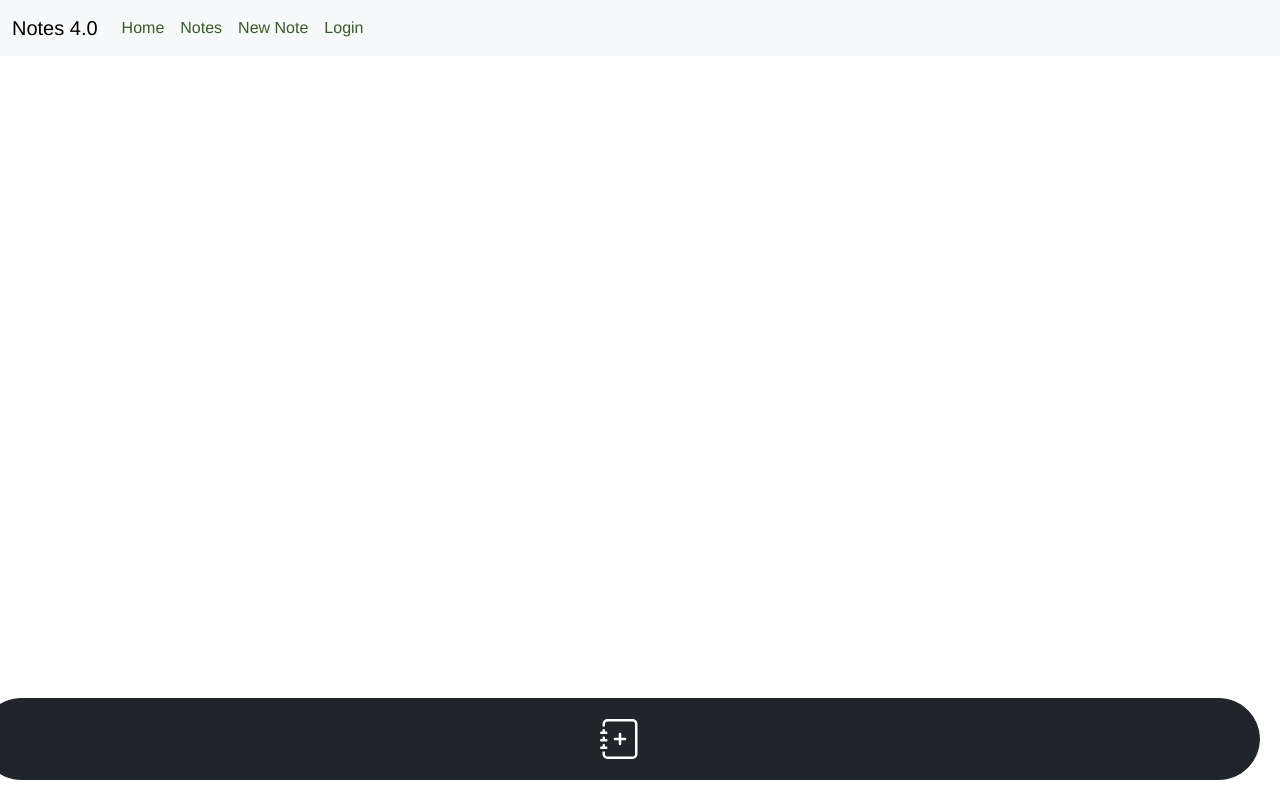
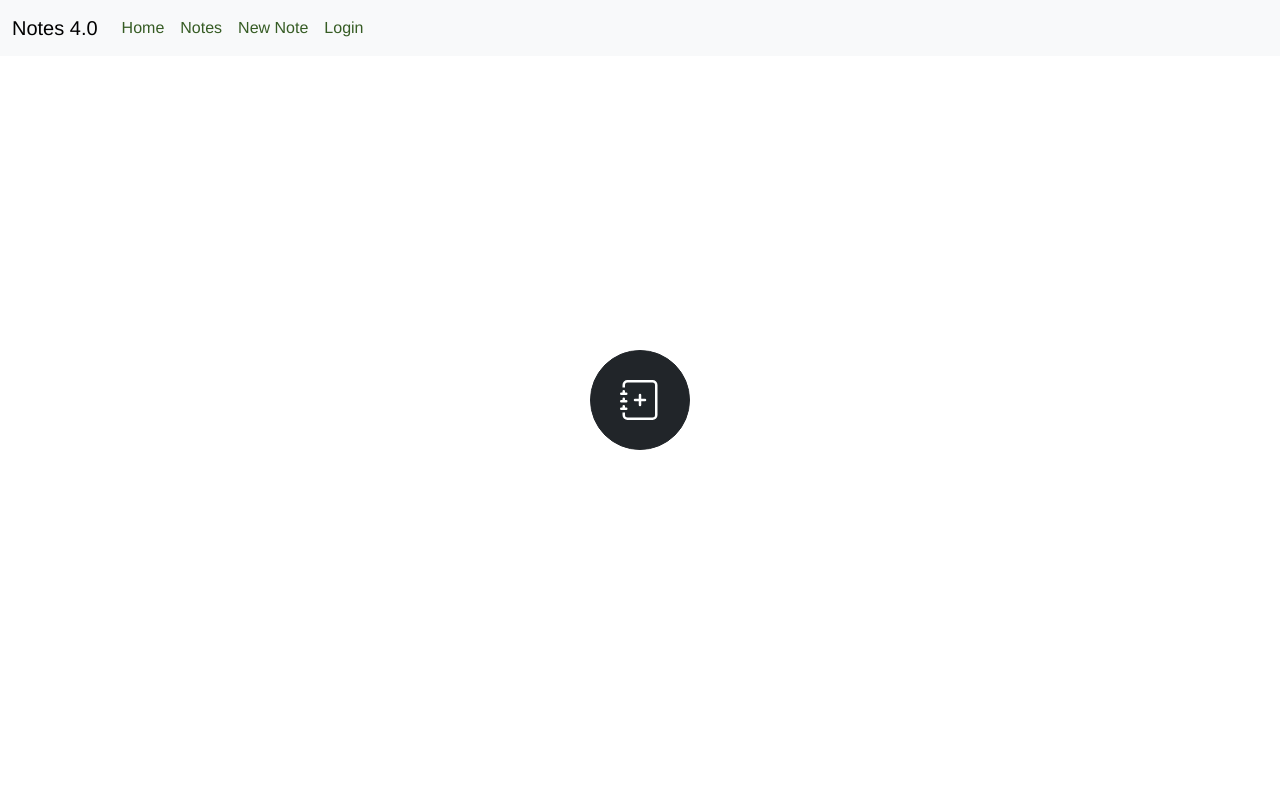
Before and after one commit to KroeningJ/webtech-frontend, a Vue app: page /new-note in a window 1280 px wide. Built offline with nearby package versions, Linux system fonts and the light colour scheme.

Commit message:
Update: More Upgradezzz

```diff
--- a/src/components/NewNoteForm.vue
+++ b/src/components/NewNoteForm.vue
@@ -30,10 +30,10 @@
           </div>
         </div>
         <div class="mb-3">
-          <label for="noteCard" class="form-label">Colour</label>
+          <label for="noteCard" class="form-label">Color</label>
           <select class="form-control" id="noteCard" v-model="noteCard" required>
-            <option value="note01.png">Blue Note Card</option>
-            <option value="note03.png">Red Note Card</option>
+            <option value="note01.png">Blue</option>
+            <option value="note03.png">Red</option>
           </select>
           <div class="invalid-feedback">
             Please select a note card.
@@ -61,7 +61,7 @@ export default {
   name: 'NewNoteForm',
   data () {
     return {
-      ldt: '',
+      ldt: new Date().toISOString().slice(0, 16),
       entry: '',
       noteCard: 'note01.png',
       serverValidationMessages: null
@@ -70,6 +70,12 @@ export default {
   methods: {
     createNote (event) {
       event.preventDefault()
+
+      // Überprüfen, ob das Textfeld leer ist
+      if (!this.entry.trim()) {
+        this.serverValidationMessages = ['Error: Empty field']
+        return
+      }
 
       const note = {
         ldt: this.ldt,
@@ -83,6 +89,7 @@ export default {
         .then(response => {
           this.serverValidationMessages = null
           this.resetForm()
+          this.showSuccessNotification()
         })
         .catch(error => {
           console.log('error', error)
@@ -94,9 +101,12 @@ export default {
         })
     },
     resetForm () {
-      this.ldt = ''
+      this.ldt = new Date().toISOString().slice(0, 16) // Setzt das Datum und die Uhrzeit auf die aktuelle Uhrzeit und das aktuelle Datum zurück
       this.entry = ''
       this.noteCard = 'note01.png'
+    },
+    showSuccessNotification () {
+      window.alert('Note successfully created.') // Zeigt eine Benachrichtigung an, wenn eine Notiz erfolgreich erstellt wurde
     }
   }
 }
@@ -105,9 +115,12 @@ export default {
 <style scoped>
 .sticky-button {
   position: fixed;
-  bottom: 20px;
-  right: 20px;
+  bottom: 50%; /* Zentriert den Button vertikal */
+  right: 50%; /* Zentriert den Button horizontal */
+  transform: translate(50%, 50%); /* Korrigiert die Positionierung, damit der Button genau in der Mitte ist */
+  width: 100px; /* Setzt die Breite des Buttons */
+  height: 100px; /* Setzt die Höhe des Buttons */
   padding: 20px 20px;
-  border-radius: 60px;
+  border-radius: 50px; /* Macht den Button rund */
 }
 </style>
--- a/src/components/NoteCard.vue
+++ b/src/components/NoteCard.vue
@@ -8,7 +8,7 @@
     <div class="card-body">
       <h5 class="card-title">Note {{ note.id }}</h5>
       <p class="card-text">
-        Entry Time: {{ note.ldt }}
+        {{ formatDateTime(note.ldt) }}
       </p>
       <button class="btn btn-danger" @click="confirmDelete">Delete</button>
     </div>
@@ -48,6 +48,16 @@ export default {
       if (window.confirm('Are you sure you want to delete this note?')) {
         this.$emit('delete-note', this.note.id)
       }
+    },
+
+    formatDateTime (dateTimeString) {
+      const dateTime = new Date(dateTimeString)
+      const day = dateTime.getDate().toString().padStart(2, '0')
+      const month = (dateTime.getMonth() + 1).toString().padStart(2, '0') // Monate beginnen bei 0 in JavaScript
+      const year = dateTime.getFullYear()
+      const hours = dateTime.getHours().toString().padStart(2, '0')
+      const minutes = dateTime.getMinutes().toString().padStart(2, '0')
+      return `${day}.${month}.${year} | ${hours}:${minutes}`
     }
   }
 }
```
